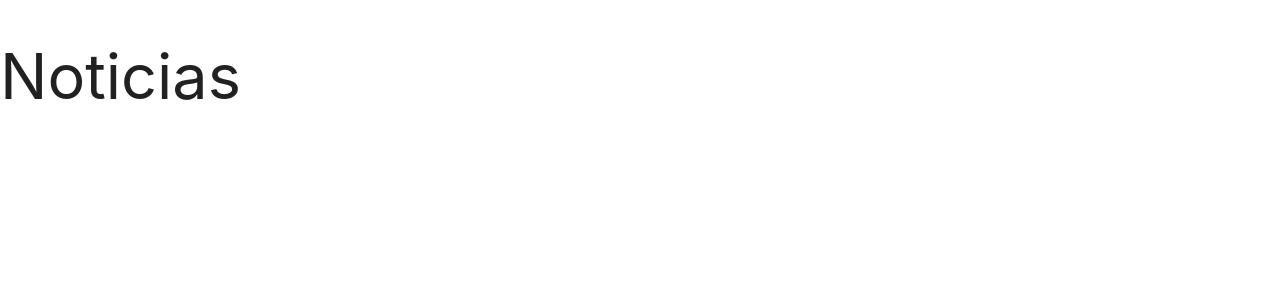
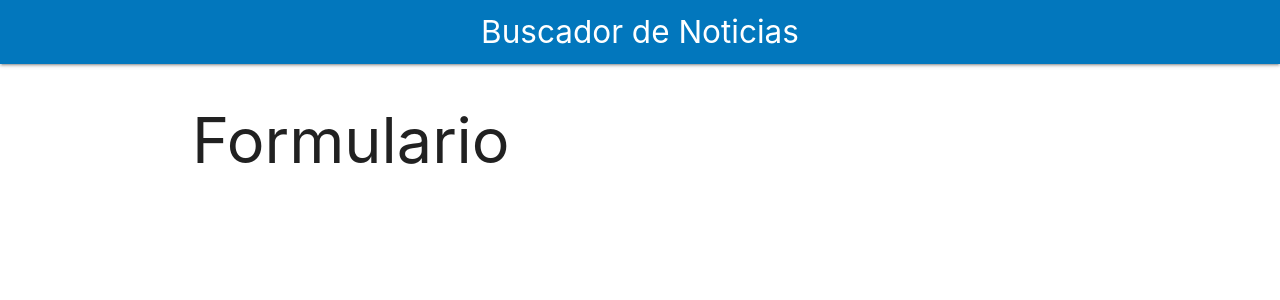
Before and after one commit to jplozada/Buscador_noticias, a React (Create React App) app: page / in a window 1280 px wide. Shown: the top 300 px of the page. Built offline with nearby package versions, Linux system fonts and the light colour scheme.

Commit message:
Header component created

```diff
--- a/src/App.js
+++ b/src/App.js
@@ -1,8 +1,16 @@
-import React from 'react';
+import React, {Fragment} from 'react';
+import Header from './components/Header';
 
 function App() {
   return (
-    <h1>Noticias</h1>
+    <Fragment>
+      <Header
+        titulo='Buscador de Noticias'
+      />
+      <div className="container white">
+        <h1>Formulario</h1>
+      </div>
+    </Fragment>
   );
 }
 
--- /dev/null
+++ b/src/components/Header.js
@@ -0,0 +1,11 @@
+import React from 'react';
+
+const Header = ({titulo}) => {
+    return (
+        <nav className="nav-wrapper light-blue darken-3">
+            <a href="#!" className="brand-logo center">{titulo}</a>
+        </nav>
+    );
+}
+
+export default Header;
```
